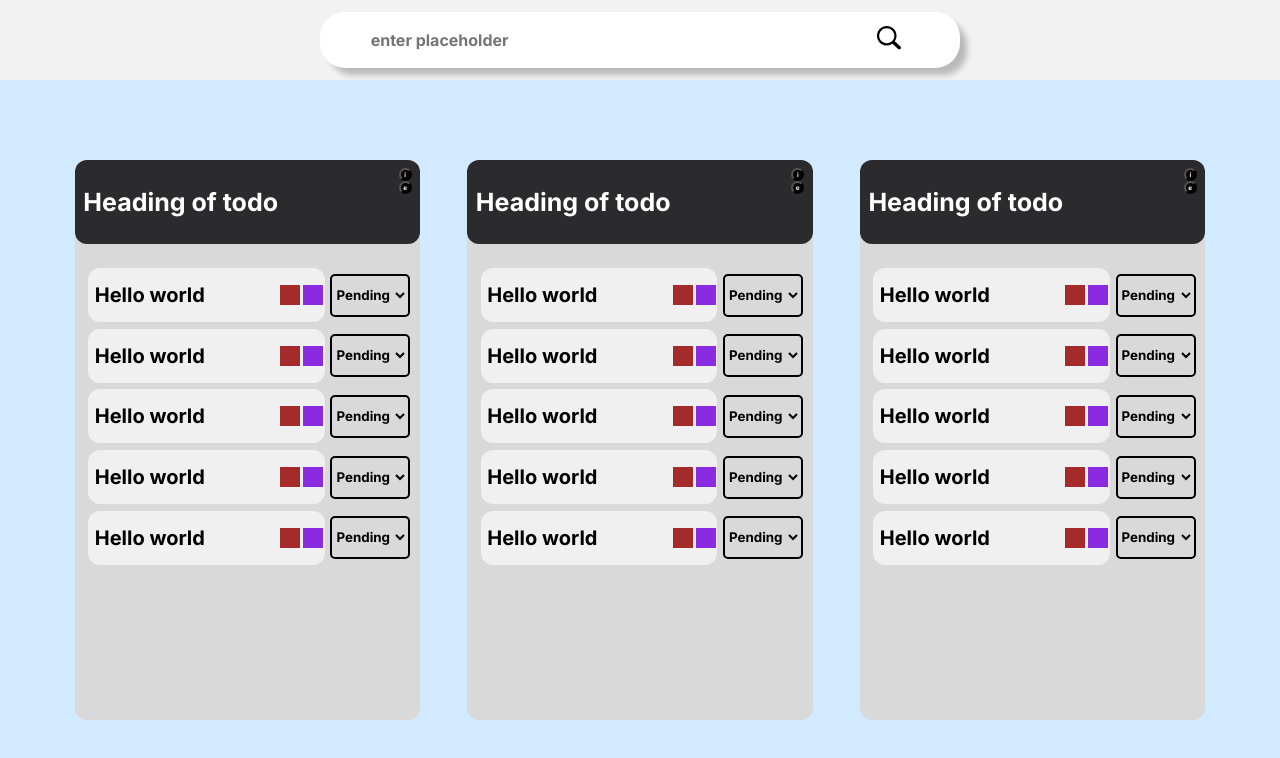
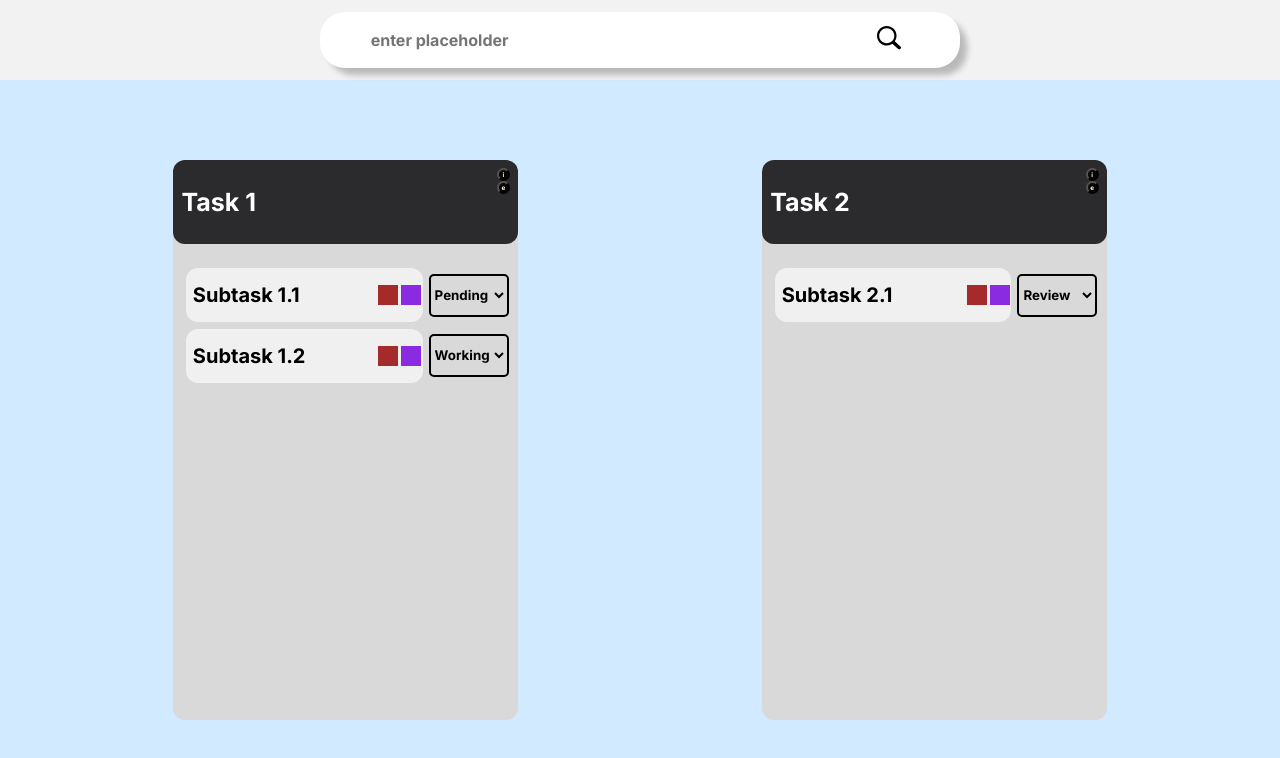
Before and after one commit to Sumanyadava/TOGO, a React (Create React App) app: page / in a window 1280 px wide. Shown: the top 758 px of the page. Built offline with nearby package versions, Linux system fonts and the light colour scheme.

Commit message:
fix:logic of state passing

```diff
--- /dev/null
+++ b/src/assets/fakejson.json
@@ -0,0 +1,50 @@
+{
+    "todos": [
+      {
+        "_id": "1",
+        "todoCreatorID": "user123",
+        "name": "Task 1",
+        "createdAt": "2024-01-19T12:00:00Z",
+        "updatedAt": "2024-01-19T13:30:00Z",
+        "subTodos": [
+          {
+            "_id": "1a",
+            "subTodoCreatorID": "user123",
+            "name": "Subtask 1.1",
+            "createdAt": "2024-01-19T12:15:00Z",
+            "updatedAt": "2024-01-19T14:00:00Z",
+            "deadline": "2024-01-20T18:00:00Z",
+            "status": "pending"
+          },
+          {
+            "_id": "1b",
+            "subTodoCreatorID": "user123",
+            "name": "Subtask 1.2",
+            "createdAt": "2024-01-19T12:30:00Z",
+            "updatedAt": "2024-01-19T14:30:00Z",
+            "deadline": "2024-01-21T12:00:00Z",
+            "status": "working"
+          }
+        ]
+      },
+      {
+        "_id": "2",
+        "todoCreatorID": "user456",
+        "name": "Task 2",
+        "createdAt": "2024-01-19T14:00:00Z",
+        "updatedAt": "2024-01-19T15:45:00Z",
+        "subTodos": [
+          {
+            "_id": "2a",
+            "subTodoCreatorID": "user456",
+            "name": "Subtask 2.1",
+            "createdAt": "2024-01-19T14:15:00Z",
+            "updatedAt": "2024-01-19T16:30:00Z",
+            "deadline": "2024-01-22T10:00:00Z",
+            "status": "review"
+          }
+        ]
+      }
+
+    ]
+  }
--- a/src/components/header/Header.jsx
+++ b/src/components/header/Header.jsx
@@ -1,14 +1,22 @@
-import React from 'react'
+import React, { useState } from 'react'
 import SearchBar from '../searchbar/SearchBar'
 import "./Header.css"
-import data from '../../assets/books.json'
 
-const Header = () => {
+
+
+const Header = ({data, aac}) => {
+
+  // const [first, setfirst] = useState([])
+  const abc = (ToGo)=>{
+    aac(ToGo)
+  }
   return (
 
       <div className="header">
 
-        <SearchBar placeholder="enter placeholder" data={data}/>
+        <SearchBar placeholder="enter placeholder"  data={data} abc={abc} />
+
+
 
       </div>
 
--- a/src/components/main/Main.jsx
+++ b/src/components/main/Main.jsx
@@ -2,12 +2,17 @@ import React from 'react';
 import TodoName from '../todo_name/TodoName';
 import './Main.css';
 
-const Main = () => {
+const Main = ({data , first}) => {
+
   return (
     <div className='main'>
-      <TodoName />
-      <TodoName />
-      <TodoName />
+      {console.log(first)}
+
+      {
+        data.todos.map((todo,index) => (
+          <TodoName key={index} data={todo}/>
+        ))
+      }
 
 
 
--- a/src/components/searchbar/SearchBar.css
+++ b/src/components/searchbar/SearchBar.css
@@ -57,6 +57,8 @@ input:focus{
     margin-top: 1%;
     padding: 1%;
 
+    z-index: 3;
+
     background: white;
     border-radius: 25px;
 
--- a/src/components/searchbar/SearchBar.jsx
+++ b/src/components/searchbar/SearchBar.jsx
@@ -5,48 +5,50 @@ import ButtonComp from "../buttons/ButtonComp";
 import "./SearchBar.css";
 
 
-const SearchBar = ({ placeholder, data }) => {
 
+const SearchBar = ({ placeholder, data, abc }) => {
 
   const [filteredData, setFilteredData] = useState([]);
-  const [wordEntered, setWordEntered] = useState();
+  const [wordEntered, setWordEntered] = useState("");
 
-  const [ToGo , newToGo] = useState([])
+  const [ToGo, newToGo] = useState([]);
 
-
+  // console.log(data?.todos.map(toko =>toko.name))
   //Aray can be null and can used previously if empty
 
   const HandlePlusClick = (e) => {
-    newToGo([...ToGo, wordEntered])
-    setWordEntered("")
+    abc(ToGo)
+    newToGo([...ToGo, wordEntered]);
+    setWordEntered("");
+
+    setFilteredData([]);
+
   };
-
 
   const handleFilter = (event) => {
     const SearchWord = event.target.value;
     setWordEntered(SearchWord);
-    const newFilter = data.filter((value) => {
-      return value.title
+
+    const newFilter = data?.todos.map((value) => {
+
+       if(value?.name
         .toLowerCase()
-        .includes(SearchWord.toLowerCase().trim());
+        .includes(SearchWord.toLowerCase().trim()))return value?.name;
     });
     if (SearchWord == 0) {
       setFilteredData([]);
     } else {
       setFilteredData(newFilter);
+      console.log("aaa")
     }
   };
-
+  console.log({filteredData})
 
   const handleWord = () => {
-
     setFilteredData([]);
 
     setWordEntered("");
-
-
   };
-
 
   return (
     <div>
@@ -59,7 +61,7 @@ const SearchBar = ({ placeholder, data }) => {
           value={wordEntered}
         />
         <div className="SearchBar_icon" onClick={handleWord}>
-          {filteredData.length == 0 ? (
+          {wordEntered.length == 0 ? (
             <Search_icon height="60%" width="60%" />
           ) : (
             <Cross_icon height="50%" width="50%" />
@@ -71,35 +73,35 @@ const SearchBar = ({ placeholder, data }) => {
         <div className="Data_output_addlist">
           {wordEntered}
 
-          {/* componets cant have on click  */}
-          <ButtonComp button_content="+" onClick={HandlePlusClick} type="circularButton circle_large" />
+          <ButtonComp
+            button_content="+"
+            onClick={HandlePlusClick}
+            type="circularButton circle_large"
+          />
+        </div>
+      )}
 
 
-
-        </div>
-      )}
       {filteredData.length != 0 && (
         <div className="Data_output">
-          {filteredData.slice(0, 5).map((value) => {
-            return <div className="Data_output_list">{value.title}</div>;
+          {filteredData.slice(0, 5).map((outputlist) => {
+            return <div className="Data_output_list">
+
+              {outputlist}
+
+              </div>;
           })}
         </div>
       )}
 
       {/* output this in main section  */}
-      <div className="cc">
 
 
-        {ToGo.map((ob) => (
-          <div className="ppp">
-
-            {ob}
-            </div>
-
-        ))}
 
 
-      </div>
+
+
+
     </div>
   );
 };
--- a/src/components/sub_todo/SubTodo.jsx
+++ b/src/components/sub_todo/SubTodo.jsx
@@ -2,7 +2,8 @@ import React, { useState } from "react";
 import Tags from "./tags/Tags";
 import "./SubTodo.css";
 
-const SubTodo = () => {
+const SubTodo = ({data}) => {
+
   const [Status_state,setStatus_state] = useState()
   const statusHandler = (e) => {
      let status_color = e.target.value
@@ -27,7 +28,7 @@ const SubTodo = () => {
 
     <div className="Sub_todo">
       <div className="Sub_todo_name">
-        <p>Hello world </p>
+        <p>{data?.name}</p>
 
         <div className="Sub_todo_tags">
         <Tags color="brown" />
@@ -40,11 +41,12 @@ const SubTodo = () => {
 
         {/* code dept  */}
 
-        <select name="Status" id="Status">
-          <option value="Pending">Pending</option>
-          <option value="Working">Working</option>
-          <option value="Review">Review</option>
-          <option value="Done">Done</option>
+        <select name="Status" id="Status" defaultValue={data?.status}>
+
+          <option value="pending">Pending</option>
+          <option value="working">Working</option>
+          <option value="review">Review</option>
+          <option value="done">Done</option>
         </select>
       </div>
     </div>
--- a/src/components/todo_name/TodoName.css
+++ b/src/components/todo_name/TodoName.css
@@ -49,6 +49,11 @@
   align-items: center;
 
 
+
+
+}
+contentEditable{
+  background-color: aliceblue;
 }
 .todo_heading_action{
     height: 80%;
--- a/src/components/todo_name/TodoName.jsx
+++ b/src/components/todo_name/TodoName.jsx
@@ -5,14 +5,21 @@ import SubTodoCreate from "../sub_todo_creation/SubTodoCreate";
 import "./TodoName.css";
 import ButtonComp from "../buttons/ButtonComp";
 
-const TodoName = () => {
-  const [show , setshow] = useState()
+const TodoName = ({data}) => {
+
+  // code depth use one flag
+  const [show , setshow] = useState(true)
+  const [flag, setFlag] = useState(false)
 
 
 
-  const handleShow = () => {
+  const handleaddtodo = () => {
     setshow(!show)
 
+  }
+
+  const handletittleedit = () => {
+    setFlag(!flag)
   }
 
 
@@ -23,13 +30,14 @@ const TodoName = () => {
 
       <div className="todo_heading" >
 
-          <div className="todo_heading_name">Heading of todo</div>
+          <div className="todo_heading_name" contentEditable={flag}>{data?.name}</div>
           <div className="todo_heading_action">
-            <ButtonComp button_content="i" tittle_prop="add here" onClick={handleShow} type="circularButton circle_small"/>
-            <ButtonComp button_content="e" tittle_prop="edit here" type="circularButton circle_small"/>
+            <ButtonComp button_content="i" tittle_prop="add here" onClick={handleaddtodo} type="circularButton circle_small"/>
+            <ButtonComp button_content="e" tittle_prop="edit here" onClick={handletittleedit} type="circularButton circle_small"/>
           </div>
 
           {/* ES6 saves the day using this simple method */}
+      {/* <div className={`${show === false ? "todo_name_hidden" : "todo_name_hidden bottom"}`}> */}
       <div className={`${show === false ? "todo_name_hidden" : "todo_name_hidden bottom"}`}>
 
       <SubTodoCreate />
@@ -40,11 +48,11 @@ const TodoName = () => {
 
 
       <div className="todo_content">
-        <SubTodo />
-        <SubTodo />
-        <SubTodo />
-        <SubTodo />
-        <SubTodo />
+        {
+          data?.subTodos.map((subTodo,index)=> (
+            <SubTodo data={subTodo} key={index}/>
+          ) )
+        }
 
       </div>
     </div>
--- a/src/pages/home/Home.jsx
+++ b/src/pages/home/Home.jsx
@@ -1,16 +1,25 @@
 import Header from '../../components/header/Header'
 import Main from '../../components/main/Main'
-import React from 'react';
+import React, { useState } from 'react';
 import Popup from '../../components/popup/Popup';
+import apiData from "../../assets/fakejson.json"
 
 import './Home.css'
 
 const Home = () => {
+
+  const [data, setData] = useState(apiData)
+  const [first, setfirst] = useState([])
+
+  const aac= (ToGo) =>{
+    setfirst(ToGo)
+  }
+
   return (
     <div className='home'>
-      <Header />
+      <Header data={data} aac={aac}/>
 
-      <Main />
+      <Main  data={data} first={first}/>
     </div>
   )
 }
```
